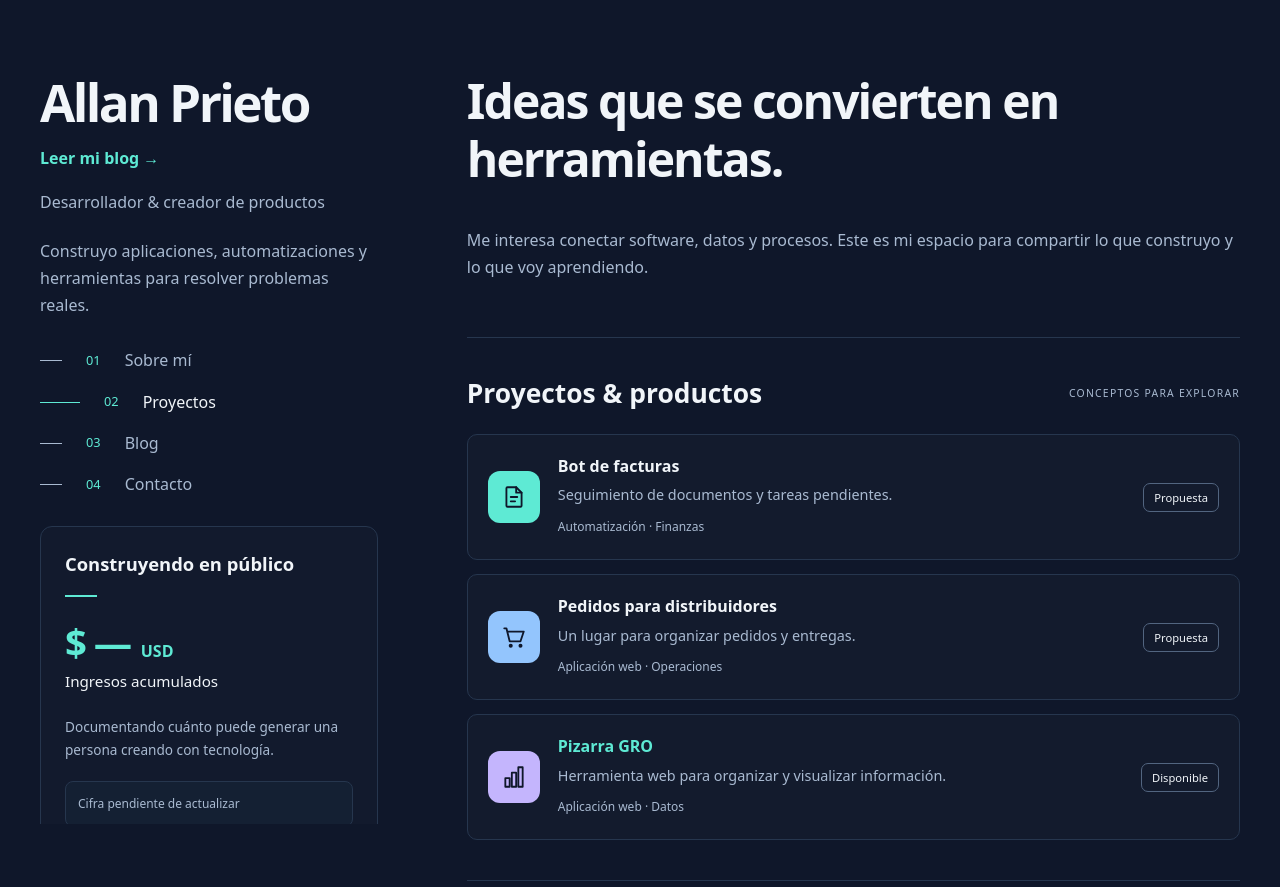
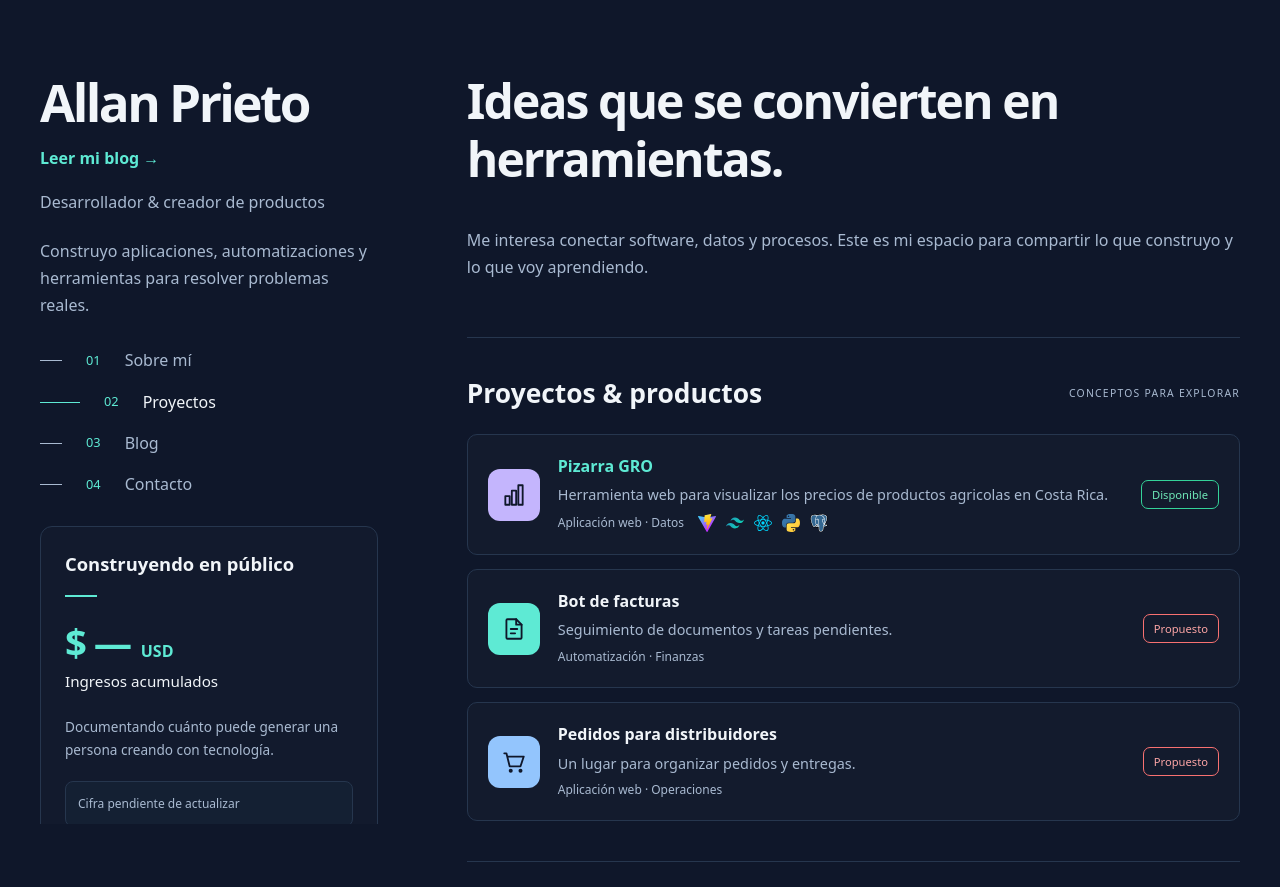
Before and after one commit to Allan19Prieto/rubenprietob, an Astro site in the folder portafolio/: page / in a window 1280 px wide. Shown: the top 887 px of the page. Built offline with nearby package versions, Linux system fonts and the light colour scheme; Astro itself is replaced by a stand-in of ours.

Commit message:
Mejora en proyectos

```diff
--- a/portafolio/astro.config.mjs
+++ b/portafolio/astro.config.mjs
@@ -1,5 +1,8 @@
 // @ts-check
 import { defineConfig } from 'astro/config';
+import icon from 'astro-icon';
 
 // https://astro.build/config
-export default defineConfig({});
+export default defineConfig({
+	integrations: [icon()],
+});
--- a/portafolio/package.json
+++ b/portafolio/package.json
@@ -12,6 +12,8 @@
     "astro": "astro"
   },
   "dependencies": {
-    "astro": "^7.4.0"
+    "@iconify-json/logos": "^1.2.17",
+    "astro": "^7.4.0",
+    "astro-icon": "^1.2.0"
   }
 }
--- a/portafolio/src/components/TarjetaProyecto.astro
+++ b/portafolio/src/components/TarjetaProyecto.astro
@@ -1,4 +1,6 @@
 ---
+import { Icon } from "astro-icon/components";
+
 interface Props {
   nombre: string;
   descripcion: string;
@@ -7,6 +9,10 @@ interface Props {
   icono: string;
   color: string;
   enlace?: string;
+  tecnologias: {
+    nombre: string;
+    icono: string;
+  }[];
 }
 
 const {
@@ -16,8 +22,15 @@ const {
   estado,
   icono,
   color,
+  tecnologias,
   enlace,
 } = Astro.props;
+
+const estadoClase = estado
+  .normalize("NFD")
+  .replace(/[\u0300-\u036f]/g, "")
+  .toLowerCase()
+  .replace(/\s+/g, "-");
 ---
 
 <article class="tarjeta">
@@ -72,10 +85,22 @@ const {
       )}
     </h3>
     <p>{descripcion}</p>
-    <small>{categoria}</small>
+    <div class="metadatos">
+      <small>{categoria}</small>
+
+      <div class="tecnologias" aria-label="Tecnologías utilizadas">
+        {
+          tecnologias.map((tecnologia) => (
+            <span class="tecnologia" title={tecnologia.nombre}>
+              <Icon name={tecnologia.icono} width="18" height="18" />
+            </span>
+          ))
+        }
+      </div>
+    </div>
   </div>
 
-  <span class="estado">{estado}</span>
+  <span class:list={["estado", estadoClase]}>{estado}</span>
 </article>
 
 <style>
@@ -136,6 +161,21 @@ const {
     white-space: nowrap;
   }
 
+  .disponible {
+    border-color: #34d399;
+    color: #6ee7b7;
+  }
+
+  .propuesto {
+    border-color: #f87171;
+    color: #fca5a5;
+  }
+
+  .ejecucion {
+    border-color: #fb923c;
+    color: #fdba74;
+  }
+
   @media (max-width: 1050px) {
     .tarjeta {
       grid-template-columns: 44px minmax(0, 1fr);
@@ -187,4 +227,25 @@ const {
     transform: none;
   }
 }
+
+.metadatos {
+  display: flex;
+  align-items: center;
+  gap: 12px;
+  flex-wrap: wrap;
+}
+
+.tecnologias {
+  display: flex;
+  align-items: center;
+  gap: 6px;
+}
+
+.tecnologia {
+  display: inline-flex;
+  align-items: center;
+  justify-content: center;
+  width: 22px;
+  height: 22px;
+}
 </style>
--- a/portafolio/src/data/proyectos.ts
+++ b/portafolio/src/data/proyectos.ts
@@ -1,9 +1,41 @@
 export const proyectos = [
+  {
+    nombre: "Pizarra GRO",
+    descripcion: "Herramienta web para visualizar los precios de productos agricolas en Costa Rica.",
+    categoria: "Aplicación web · Datos",
+    tecnologias: [
+      {
+        nombre: "Vite",
+        icono: "logos:vitejs",
+      },
+      {
+        nombre: "Tailwind CSS",
+        icono: "logos:tailwindcss-icon",
+      },
+      {
+        nombre: "React",
+        icono: "logos:react",
+      },
+      {
+        nombre: "Python",
+        icono: "logos:python",
+      },
+      {
+        nombre: "PostgreSQL",
+        icono: "logos:postgresql",
+      }
+    ],
+    estado: "Disponible",
+    icono: "datos",
+    color: "violeta",
+    enlace: "https://pizarra-api.allanbanilla.workers.dev/",
+  },
   {
     nombre: "Bot de facturas",
     descripcion: "Seguimiento de documentos y tareas pendientes.",
     categoria: "Automatización · Finanzas",
-    estado: "Propuesta",
+    tecnologias: [],
+    estado: "Propuesto",
     icono: "documento",
     color: "menta",
   },
@@ -11,17 +43,9 @@ export const proyectos = [
     nombre: "Pedidos para distribuidores",
     descripcion: "Un lugar para organizar pedidos y entregas.",
     categoria: "Aplicación web · Operaciones",
-    estado: "Propuesta",
+    tecnologias: [],
+    estado: "Propuesto",
     icono: "pedidos",
     color: "azul",
   },
-  {
-    nombre: "Pizarra GRO",
-    descripcion: "Herramienta web para organizar y visualizar información.",
-    categoria: "Aplicación web · Datos",
-    estado: "Disponible",
-    icono: "datos",
-    color: "violeta",
-    enlace: "https://pizarra-api.allanbanilla.workers.dev/",
-  },
 ];
```
Also changed, not shown: 2 other files.
